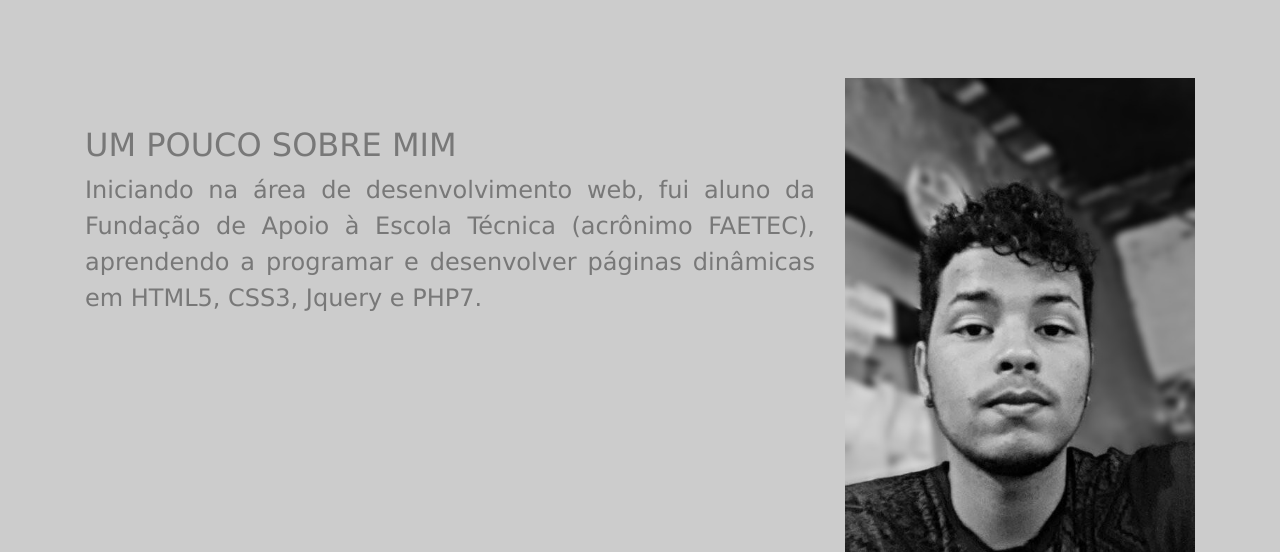
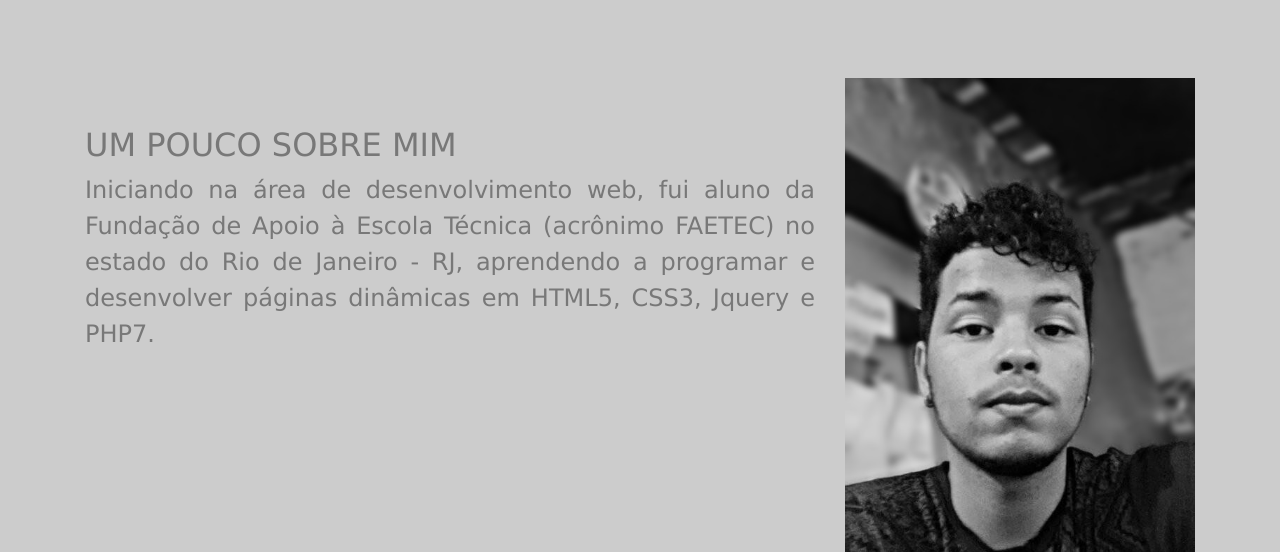
Before and after one commit to maciel999/maciel999.github.io, a plain HTML site: page index.html in a window 1280 px wide. Shown: the part 597-1149 px from the top of the page. Drawn offline with Linux system fonts and the light colour scheme.

Commit message:
Alteração de tamanho de imagens; Alteração no id 'sobre'

```diff
--- a/index.html
+++ b/index.html
@@ -63,7 +63,7 @@
 
             <div class="col-sm-8 py-5">
               <h2>UM POUCO SOBRE MIM</h2>
-              <p class="lead text-justify">Iniciando na área de desenvolvimento web, fui aluno da Fundação de Apoio à Escola Técnica (acrônimo FAETEC),
+              <p class="lead text-justify">Iniciando na área de desenvolvimento web, fui aluno da Fundação de Apoio à Escola Técnica (acrônimo FAETEC) no estado do Rio de Janeiro - RJ,
                   aprendendo a programar e desenvolver páginas dinâmicas em HTML5, CSS3, Jquery e PHP7. </p>
             </div>
 
```
Also changed, not shown: imagens/banner.jfif (deleted), imagens/banner.jpg, 1 other file.
